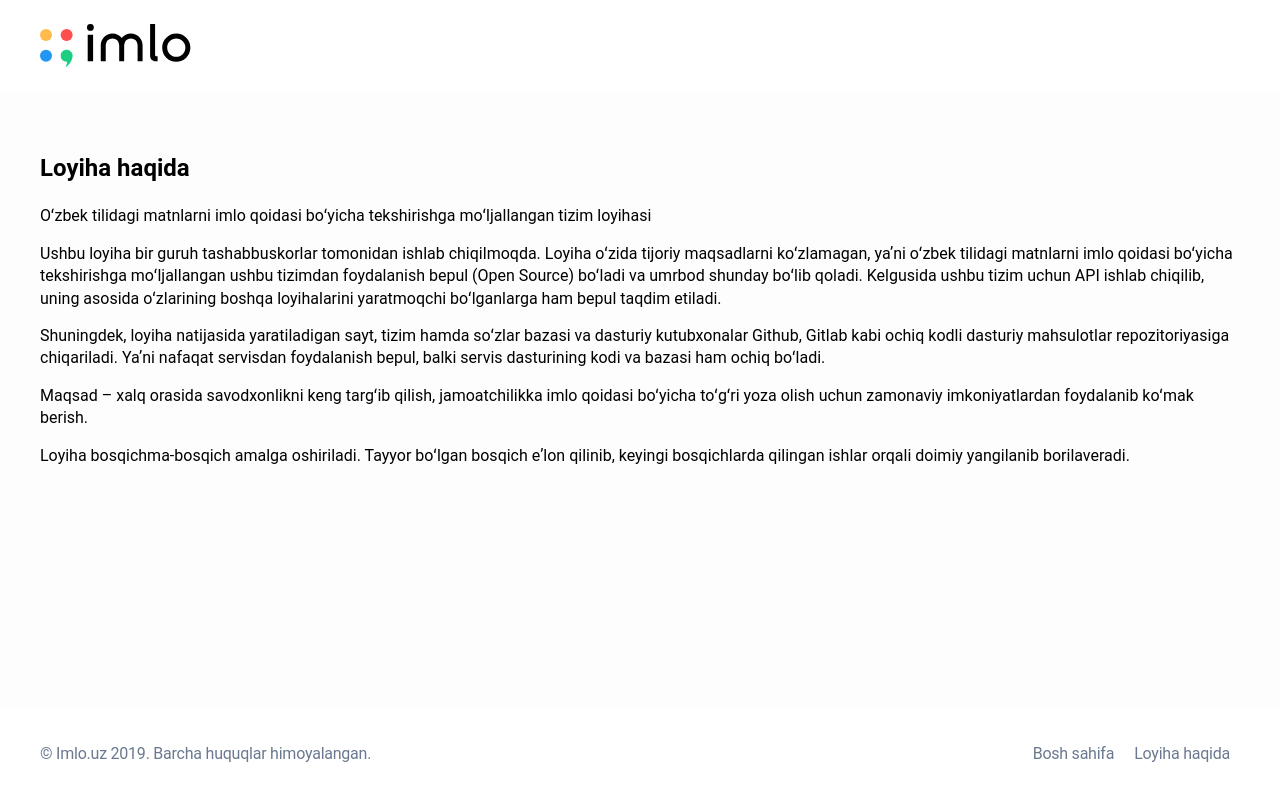
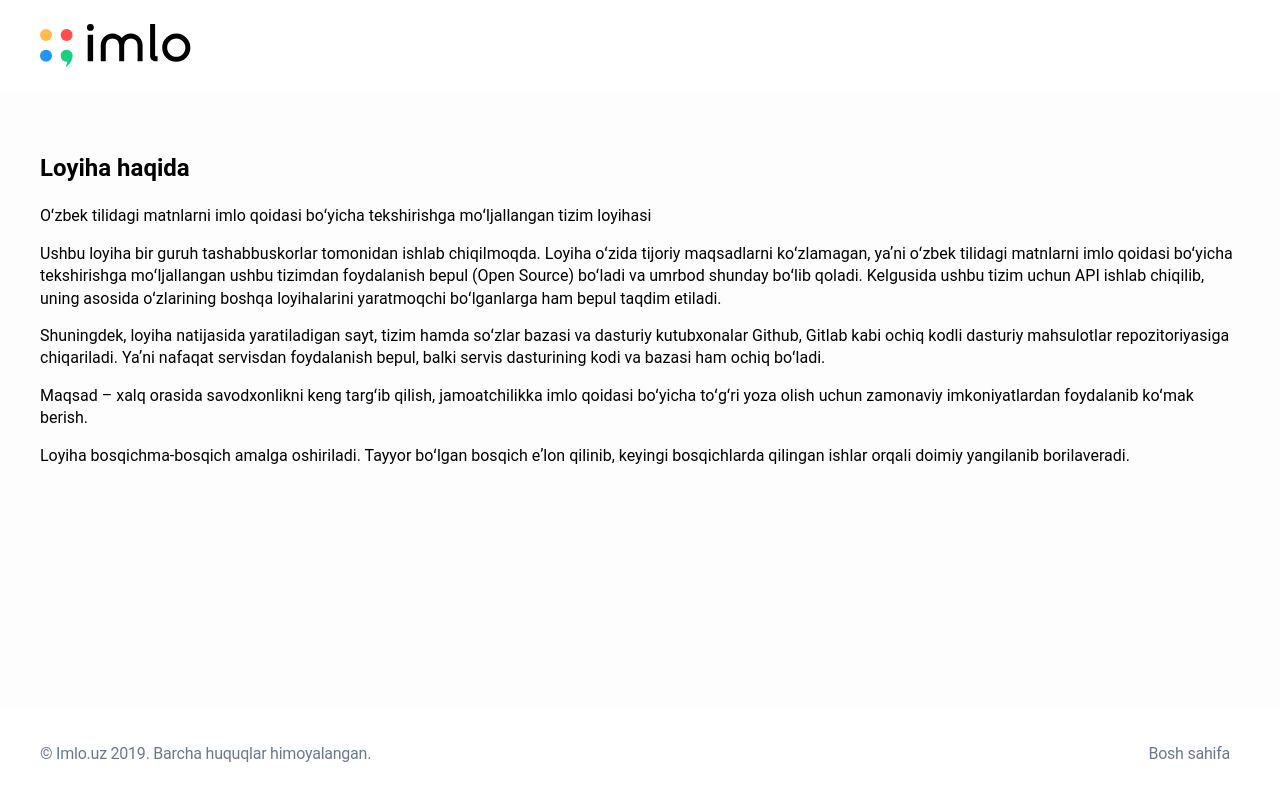
Before and after one commit to imlouz/frontend, a Next.js app: page /about in a window 1280 px wide. Built offline with nearby package versions, Linux system fonts and the light colour scheme.

Commit message:
feat(Footer): links hide according to route  path

```diff
--- a/src/components/layout/Footer.tsx
+++ b/src/components/layout/Footer.tsx
@@ -2,8 +2,12 @@ import React from "react";
 import FlexBox from "../box/FlexBox";
 import Link from "next/link";
 import ContainerBox from "../box/ContainerBox";
+import {useRouter} from 'next/router';
+import {eq} from "lodash";
 
 export default function Footer() {
+    const {route} = useRouter();
+    console.log("r --- ", route);
     return (
         <footer className="main-footer">
             <ContainerBox>
@@ -13,16 +17,16 @@ export default function Footer() {
                     </p>
                     <nav className="footer-menu">
                         <ul>
-                            <li>
+                            {!eq(route, '/') && <li>
                                 <Link href="/">
                                     <a>Bosh sahifa</a>
                                 </Link>
-                            </li>
-                            <li>
+                            </li>}
+                            {!eq(route, '/about') && <li>
                                 <Link href="/about">
                                     <a>Loyiha haqida</a>
                                 </Link>
-                            </li>
+                            </li>}
                         </ul>
                     </nav>
                 </FlexBox>
```
